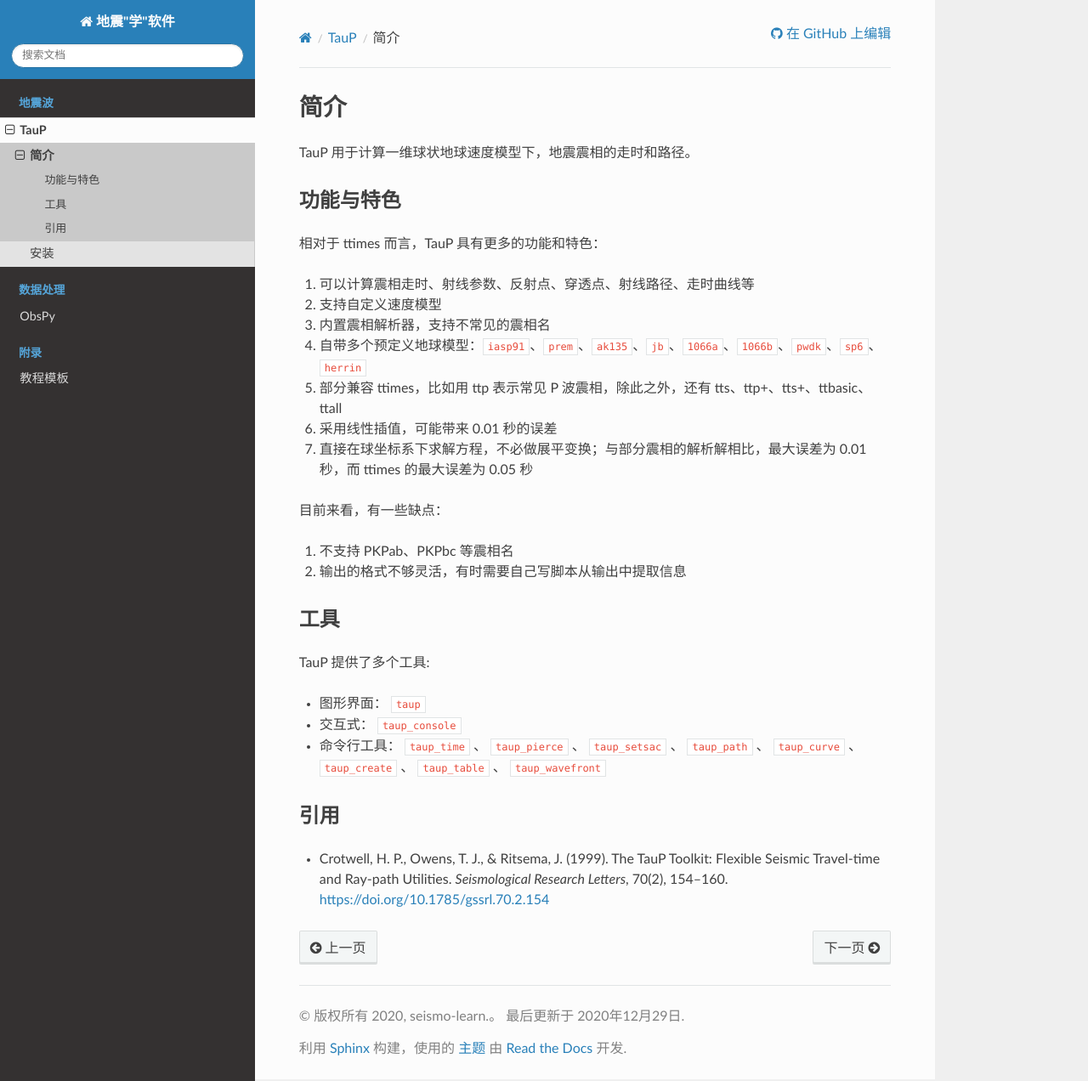
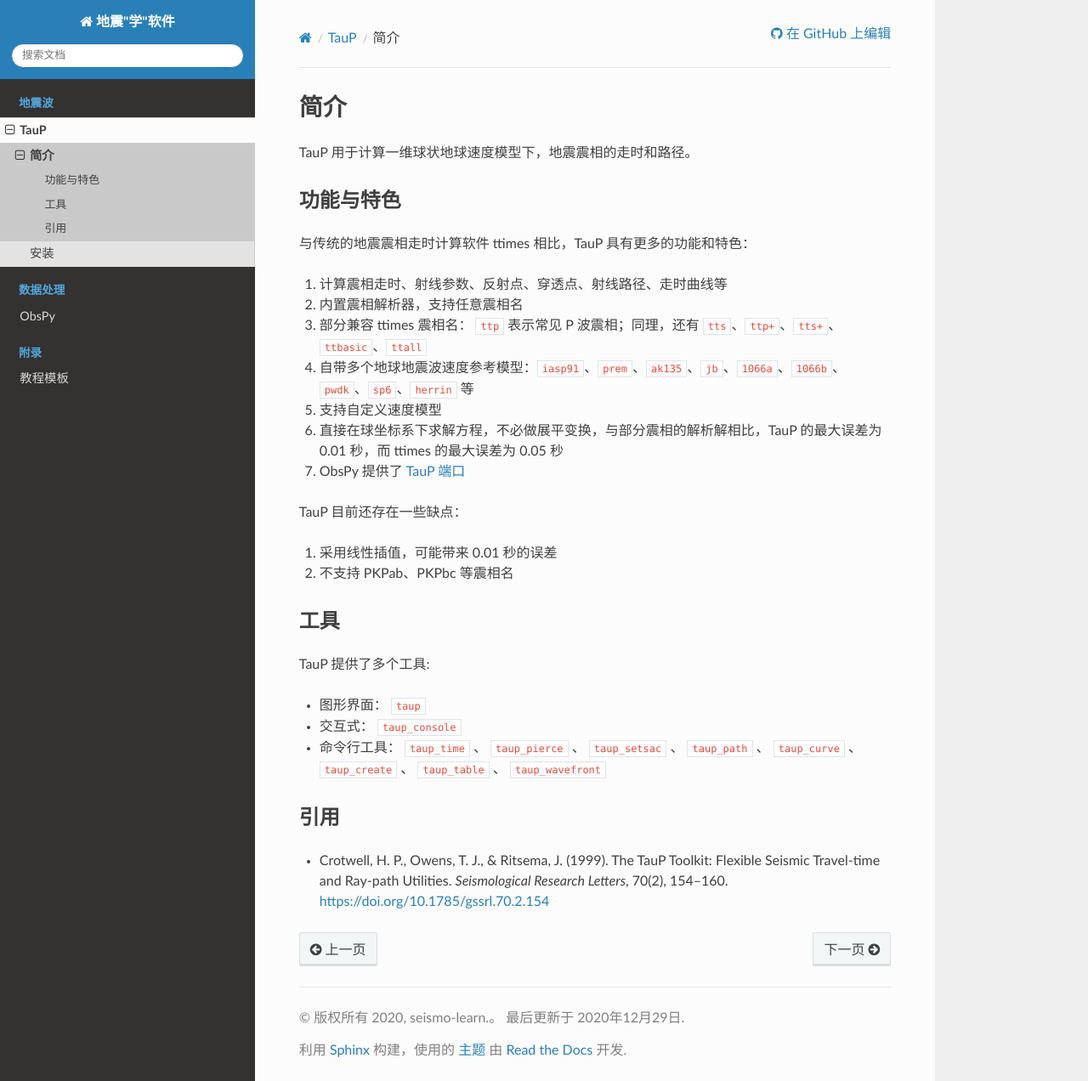
Before and after one commit to seismo-learn/software, a Sphinx documentation site: the page built from source/taup/introduction.rst, in a window 1280 px wide and 1272 px high. Shown: the whole window at 85% size. Built offline with Sphinx 7.4.7 and the Read the Docs theme 2.0.0, drawn with Linux system fonts in a browser that asks for light colours.

Commit message:
Update TauP features

```diff
--- a/source/taup/introduction.rst
+++ b/source/taup/introduction.rst
@@ -6,20 +6,20 @@
 功能与特色
 ----------
 
-相对于 ttimes 而言，TauP 具有更多的功能和特色：
+与传统的地震震相走时计算软件 ttimes 相比，TauP 具有更多的功能和特色：
 
-1. 可以计算震相走时、射线参数、反射点、穿透点、射线路径、走时曲线等
-2. 支持自定义速度模型
-3. 内置震相解析器，支持不常见的震相名
-4. 自带多个预定义地球模型：``iasp91``、``prem``、``ak135``、``jb``、``1066a``、``1066b``、``pwdk``、``sp6``、``herrin``
-5. 部分兼容 ttimes，比如用 ttp 表示常见 P 波震相，除此之外，还有 tts、ttp+、tts+、ttbasic、ttall
-6. 采用线性插值，可能带来 0.01 秒的误差
-7. 直接在球坐标系下求解方程，不必做展平变换；与部分震相的解析解相比，最大误差为 0.01 秒，而 ttimes 的最大误差为 0.05 秒
+1. 计算震相走时、射线参数、反射点、穿透点、射线路径、走时曲线等
+2. 内置震相解析器，支持任意震相名
+3. 部分兼容 ttimes 震相名： ``ttp`` 表示常见 P 波震相；同理，还有 ``tts``、``ttp+``、``tts+``、``ttbasic``、``ttall``
+4. 自带多个地球地震波速度参考模型：``iasp91``、``prem``、``ak135``、``jb``、``1066a``、``1066b``、``pwdk``、``sp6``、``herrin`` 等
+5. 支持自定义速度模型
+6. 直接在球坐标系下求解方程，不必做展平变换，与部分震相的解析解相比，TauP 的最大误差为 0.01 秒，而 ttimes 的最大误差为 0.05 秒
+7. ObsPy 提供了 `TauP 端口 <https://docs.obspy.org/packages/obspy.taup.html>`__
 
-目前来看，有一些缺点：
+TauP 目前还存在一些缺点：
 
-1. 不支持 PKPab、PKPbc 等震相名
-2. 输出的格式不够灵活，有时需要自己写脚本从输出中提取信息
+1. 采用线性插值，可能带来 0.01 秒的误差
+2. 不支持 PKPab、PKPbc 等震相名
 
 工具
 ----
```
